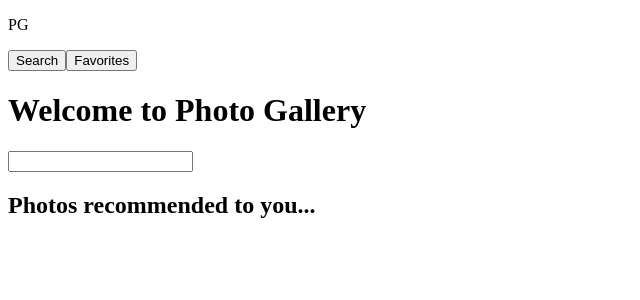
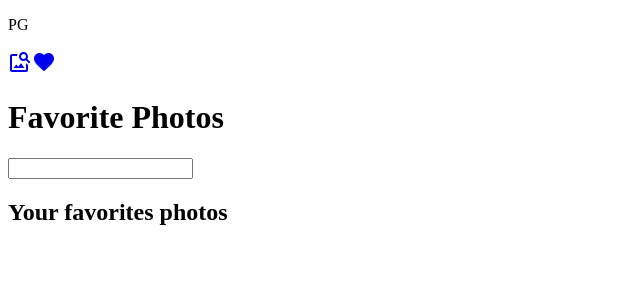
Before and after one commit to RickHalmoguera/modulo3, a React (Vite) app: page /favorites in a window 1280 px wide. Shown: the top 300 px of the page, without its empty margins (0-640 px from the left). Built offline with nearby package versions, Linux system fonts and the light colour scheme.

Commit message:
main navigation done

```diff
--- a/src/App.jsx
+++ b/src/App.jsx
@@ -1,13 +1,23 @@
+import { Route, createBrowserRouter, createRoutesFromElements, RouterProvider } from "react-router-dom"
 import { Root } from "./pages/Root"
+import { Search } from "./pages/Search"
+import { Favorites } from "./pages/Favorites"
 
+const router = createBrowserRouter(createRoutesFromElements(
+  <Route path="/" element={<Root/>}>
+    <Route path ="/" element={<Search/>}/>
+    <Route path="favorites" element={<Favorites/>}/>
+  </Route>
+
+))
 
 function App() {
 
 
   return (
-    <>
+    <RouterProvider router ={router}>
      <Root />
-    </>
+    </RouterProvider>
   )
 }
 
--- a/src/components/Nav/Nav.jsx
+++ b/src/components/Nav/Nav.jsx
@@ -1,11 +1,18 @@
 import React from 'react'
 import ImageSearchIcon from '@mui/icons-material/ImageSearch';
+import FavoriteIcon from '@mui/icons-material/Favorite';
+import { NavLink } from 'react-router-dom';
 export const Nav =()=> {
   return (
     <>
       <p>PG</p>
-      <button>Search</button>
-      <button>Favorites</button>
+      <NavLink to ="/">
+        <ImageSearchIcon/>
+      </NavLink>
+      <NavLink to ="/favorites">
+        <FavoriteIcon/>
+      </NavLink>
+
     </>
   )
 }
--- a/src/pages/Root.jsx
+++ b/src/pages/Root.jsx
@@ -1,13 +1,14 @@
 import { Outlet } from "react-router-dom";
 import { Nav } from "../components/Nav/Nav";
 import { Search } from "./Search";
+import { Favorites } from "./Favorites";
 
 
 export const Root = ()=>{
     return(
         <>
             <Nav />
-            <Search/>
+            <Outlet/>
         </>
     )
 }
```
